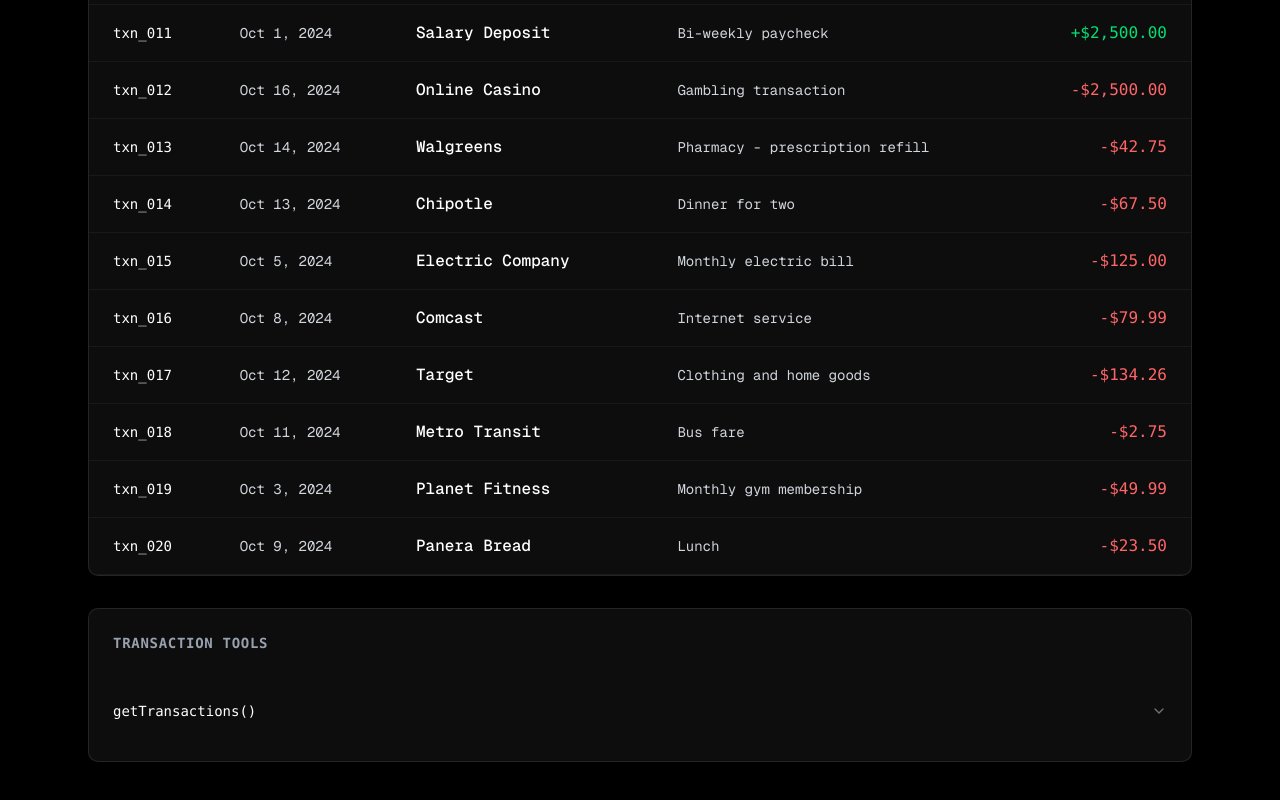
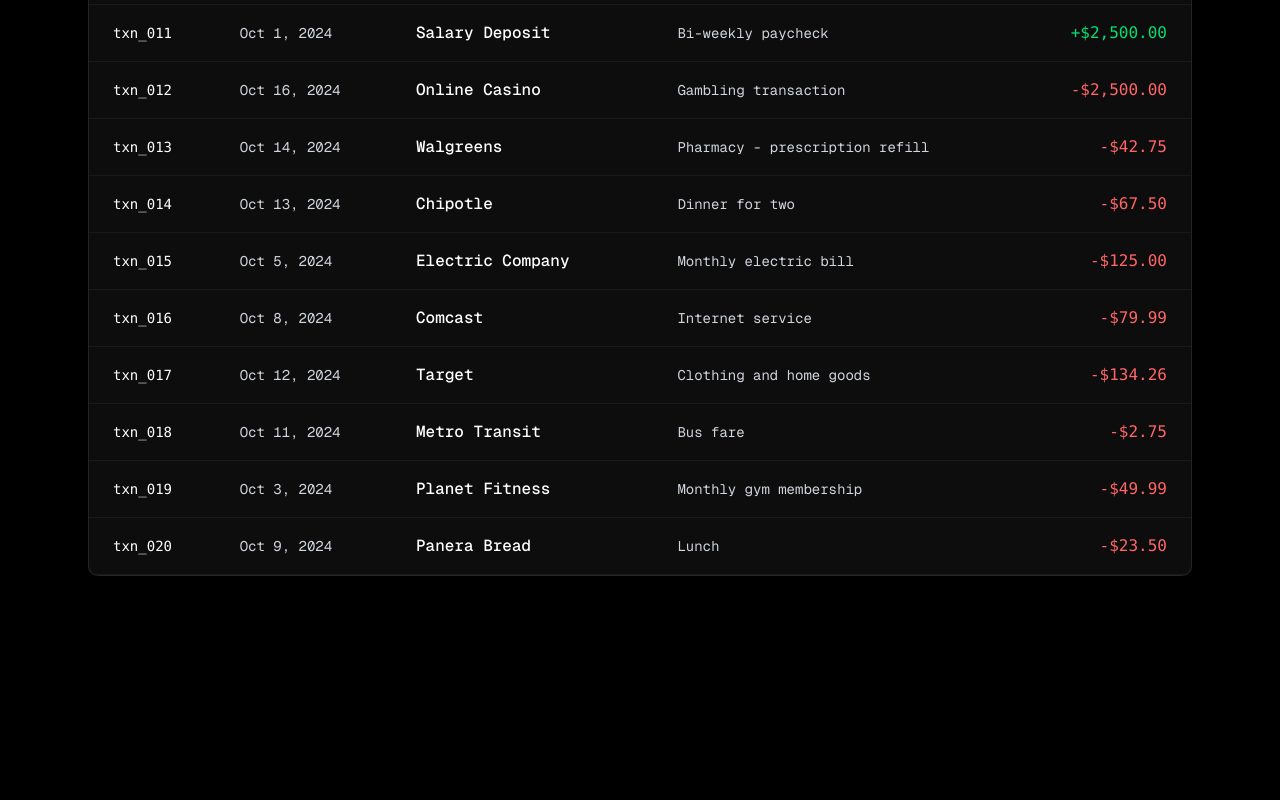
Before and after one commit to willsather/reinvent-agent, a Next.js app: page / in a window 1280 px wide. Shown: the part 1002-1802 px from the top of the page. After the commit the page ends 1690 px from the top, so only its background shows below. Built offline with nearby package versions, Linux system fonts and the light colour scheme.

Commit message:
chore: remove tools section

```diff
--- a/src/app/page.tsx
+++ b/src/app/page.tsx
@@ -1,5 +1,4 @@
-import { ToolsSection } from "@/components/tools-section";
-import { TransactionDisplay } from "@/components/transaction-display";
+import { TransactionList } from "@/components/transaction-display";
 import { db } from "@/lib/db";
 
 export default async function TransactionPage() {
@@ -8,8 +7,7 @@
   return (
     <main className="min-h-screen bg-black text-white">
       <div className="mx-auto max-w-6xl px-6 py-20">
-        <TransactionDisplay transactions={transactions} />
-        <ToolsSection />
+        <TransactionList transactions={transactions} />
       </div>
     </main>
   );
--- a/src/components/tools-section.tsx
+++ /dev/null
@@ -1,19 +0,0 @@
-import { Accordion } from "@/components/ui/accordion";
-
-import { TransactionsAccordion } from "./transactions-accordion";
-
-export function ToolsSection() {
-  return (
-    <div className="rounded-lg border border-white/10 bg-white/5 backdrop-blur-sm">
-      <div className="p-6 pb-4">
-        <div className="mb-4 font-mono font-semibold text-gray-400 text-sm uppercase tracking-wider">
-          Transaction Tools
-        </div>
-      </div>
-
-      <Accordion type="single" collapsible className="px-6 pb-6">
-        <TransactionsAccordion />
-      </Accordion>
-    </div>
-  );
-}
--- a/src/components/transaction-display.tsx
+++ b/src/components/transaction-display.tsx
@@ -2,10 +2,10 @@
 
 import { Fragment, useState } from "react";
 
+import type { AnomalyResult } from "@/lib/anomaly";
 import type { Transaction } from "@/lib/db";
-import type { AnomalyResult } from "@/lib/anomaly";
 
-export function TransactionDisplay({
+export function TransactionList({
   transactions,
 }: {
   transactions: Transaction[];
```
